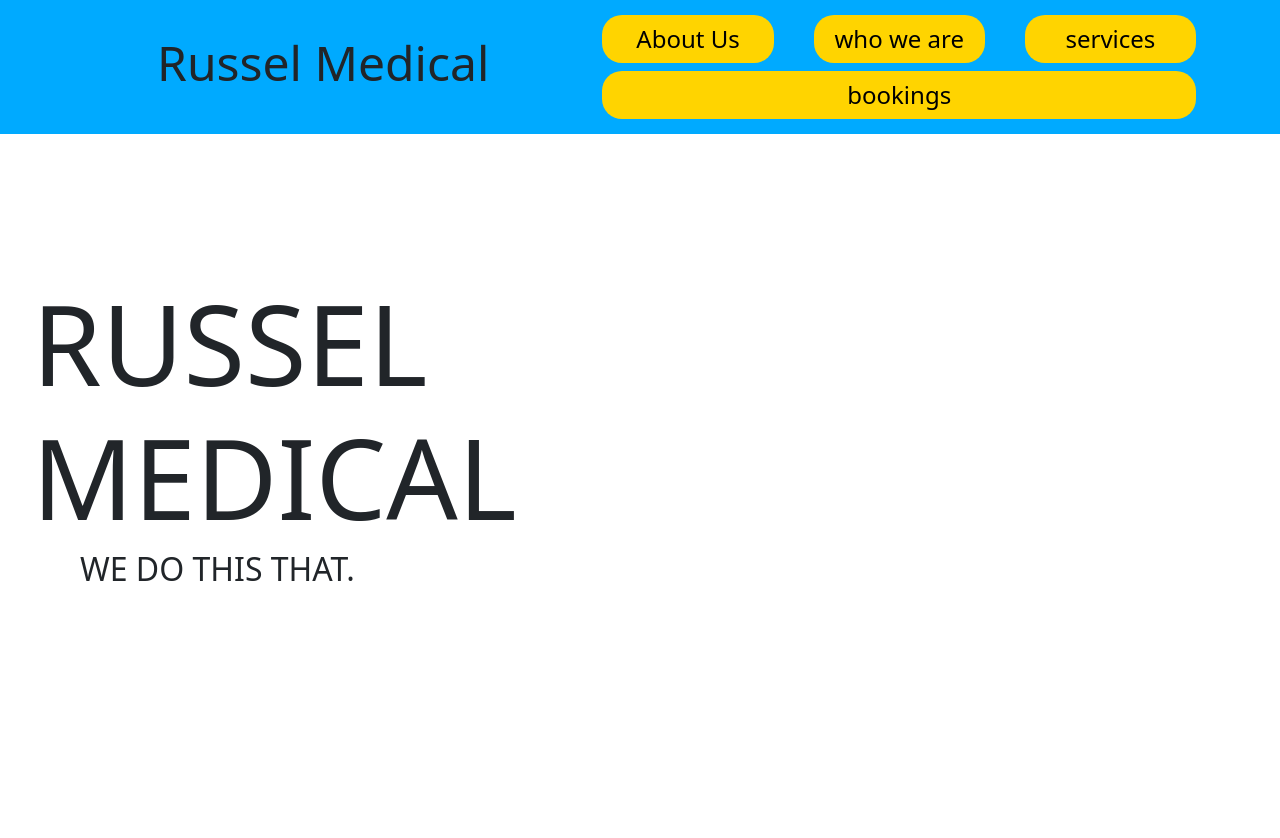
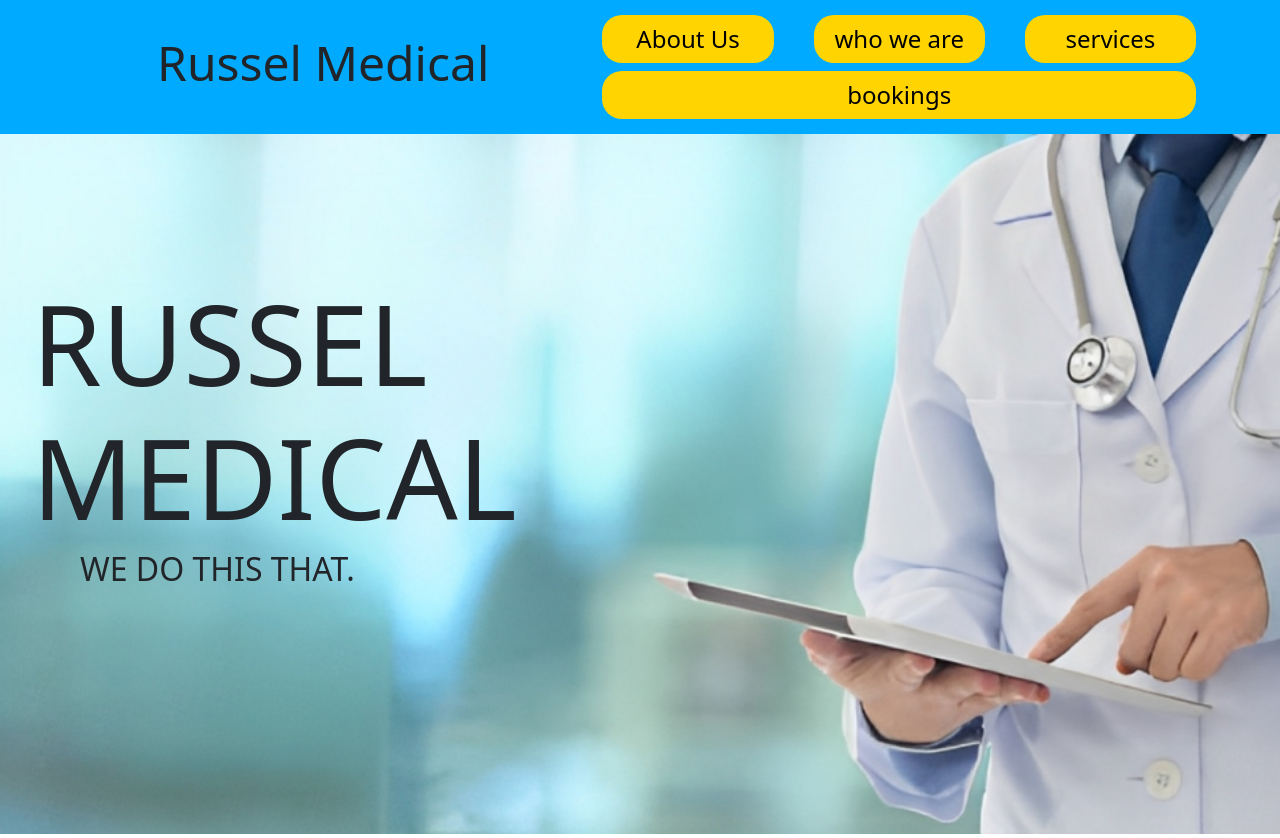
Before and after one commit to Anmol-Sharma21/Russel-StreetMedical, a plain HTML site: page index.html in a window 1280 px wide. Shown: the top 838 px of the page. Drawn offline with nearby package versions, Linux system fonts and the light colour scheme; the site is published under a folder, as on GitHub Pages, so addresses that start at the root find nothing.

Commit message:
Update index.css

```diff
--- a/index.css
+++ b/index.css
@@ -68,7 +68,7 @@ body{
 
 .homepage{
     height: 700px;
-    background-image: url(/asset/img/banner.png);
+    background-image: url(asset/img/banner.png);
     background-size: cover;
 }
 .homepage_content{
```
